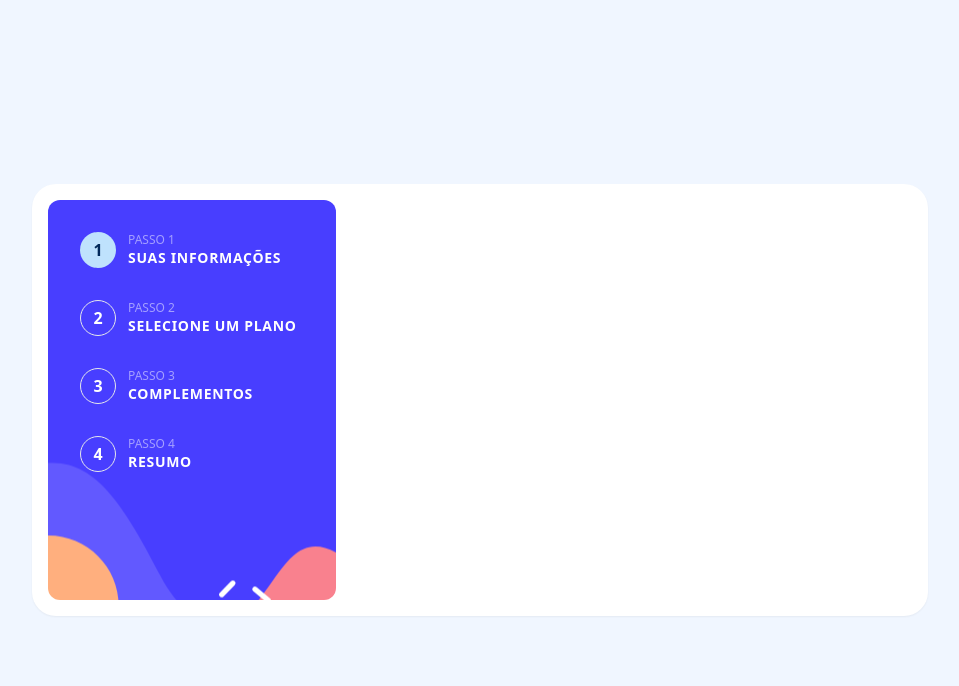
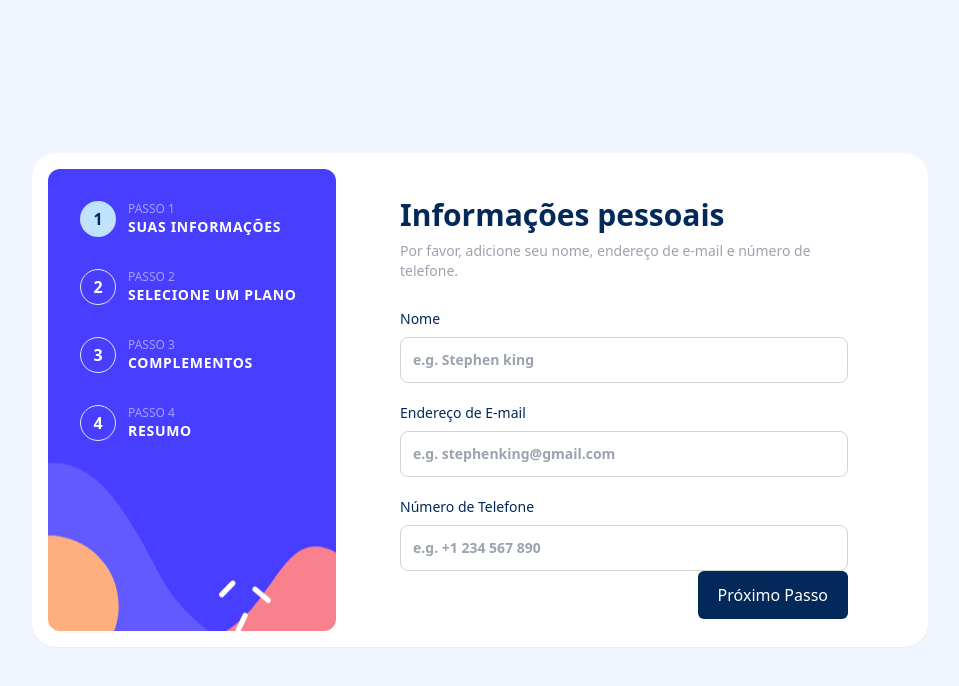
Before and after one commit to AltamiroF-22/Formul-rio-Multietapas, a Nuxt app: page / in a window 1280 px wide. Shown: the top 686 px of the page, without its empty margins (160-1119 px from the left). Built offline with nearby package versions, Linux system fonts and the light colour scheme.

Commit message:
formheader, button, input components added and others things

```diff
--- /dev/null
+++ b/components/Button.vue
@@ -0,0 +1,22 @@
+<template>
+  <button
+    @click="emit('action')"
+    :class="[
+      'py-3 px-5 rounded-md transition',
+      primary ? 'bg-[#02295a] hover:bg-[#02295a]/90 text-white ' : 'text-gray-400 hover:text-[#02295a]',
+      confirmBtn ? 'bg-[#473dff] hover:bg-[#adbeff]' : '',
+    ]"
+  >
+    {{ placeholder }}
+  </button>
+</template>
+
+<script setup>
+defineProps({
+  placeholder: String,
+  primary: { type: Boolean, default: true },
+  confirmBtn: { type: Boolean, default: false },
+});
+
+const emit = defineEmits(['action']);
+</script>
--- /dev/null
+++ b/components/FormHeader.vue
@@ -0,0 +1,17 @@
+<template>
+  <div class="text-start">
+    <h1 class="text-[#02295a] font-bold text-3xl">
+      {{ title }}
+    </h1>
+    <p class="text-gray-400 text-sm mt-2">
+      {{ subTitle }}
+    </p>
+  </div>
+</template>
+
+<script setup>
+defineProps({
+  title: String,
+  subTitle: String,
+});
+</script>
--- /dev/null
+++ b/components/Input.vue
@@ -0,0 +1,43 @@
+<template>
+  <div>
+    <div class="flex justify-between">
+      <label :for="inputName" class="text-sm font-medium text-[#02295a]">
+        {{ label }}
+      </label>
+      <span v-if="error" class="text-red-500 text-xs font-semibold">
+        {{ errorMsg }}
+      </span>
+    </div>
+    <input
+      :id="inputName"
+      :type="inputType"
+      :name="inputName"
+      :placeholder="placeholder"
+      :value="modelValue"
+      @input="updateValue"
+      :class="[
+        'w-full text-sm p-3 border font-semibold rounded-lg focus:outline-none focus:ring-2 focus:ring-blue-500 mt-2',
+        error ? 'border-red-500' : 'border-gray-300',
+      ]"
+    />
+  </div>
+</template>
+
+<script setup>
+defineProps({
+  placeholder: String,
+  inputName: String,
+  inputType: { type: String, default: 'text' },
+  modelValue: String,
+  label: String,
+  errorMsg: String,
+  error: Boolean,
+});
+
+const emit = defineEmits();
+
+// Função para emitir o valor atualizado para o v-model
+const updateValue = (event) => {
+  emit('update:modelValue', event.target.value);
+};
+</script>
--- a/components/Step.vue
+++ b/components/Step.vue
@@ -1,7 +1,7 @@
 <template>
   <div class="flex items-center gap-3 text-white md:ml-8 md:mt-8">
     <div
-      class="w-9 h-9 rounded-full flex items-center justify-center text-md font-semibold"
+      class="w-9 h-9 rounded-full flex items-center justify-center text-md font-bold"
       :class="{
         'bg-transparent border': !active,
         'bg-[#bfe2fd] border-0 text-[#02295a]': active,
@@ -10,7 +10,7 @@
     >
       {{ stepNumber }}
     </div>
-    <div class="">
+    <div class=" hidden md:block">
       <p class="font-extralight text-white/50 text-xs">
         PASSO {{ stepNumber }}
       </p>
@@ -22,7 +22,7 @@
 <script setup>
 const props = defineProps({
   stepNumber: {
-    type: String,
+    type: Number,
   },
   stepName: {
     type: String,
--- a/pages/index.vue
+++ b/pages/index.vue
@@ -1,55 +1,218 @@
 <template>
+  <!-- Mobile -->
   <div
-    class="absolute bg-[url('/assets/images/bg-sidebar-mobile.svg')] md:hidden w-[100vw] h-[25dvh] top-0 bg-no-repeat bg-cover bg-center z-[-1]"
-  ></div>
+    class="absolute bg-[url('/assets/images/bg-sidebar-mobile.svg')] md:hidden w-[100vw] h-[25dvh] top-0 bg-no-repeat bg-cover bg-center z-[-1] flex items-center justify-center gap-5 overflow-x-auto"
+  >
+    <div v-for="step in stepsData" :key="step.stepNumber" class="mb-16">
+      <Step
+        :stepName="step.stepName"
+        :stepNumber="step.stepNumber"
+        :active="isActiveStep(step.stepNumber)"
+      />
+    </div>
+  </div>
+
   <Container>
     <div class="md:grid md:grid-cols-3">
+      <!-- Sidebar Desktop -->
       <div
         class="hidden md:bg-[url('/assets/images/bg-sidebar-desktop.svg')] bg-no-repeat bg-center bg-cover rounded-xl md:flex flex-col"
       >
-        <Step
-          stepName="SUAS INFORMAÇÕES"
-          stepNumber="1"
-          :active="isYourInfoActive"
-        />
-        <Step
-          stepName="SELECIONE UM PLANO"
-          stepNumber="2"
-          :active="isSelectPlanActive"
-        />
-        <Step stepName="COMPLEMENTOS" stepNumber="3" :active="isAddOnsActive" />
-        <Step stepName="RESUMO" stepNumber="4" :active="isSummaryActive" />
+        <div v-for="step in stepsData" :key="step.stepNumber">
+          <Step
+            :stepName="step.stepName"
+            :stepNumber="step.stepNumber"
+            :active="isActiveStep(step.stepNumber)"
+          />
+        </div>
       </div>
-      <div class="col-span-2 flex items-center justify-center flex-col">
-        <div class="min-h-[50vh]"></div>
+
+      <!-- Conteúdo -->
+      <div class="col-span-2 flex items-center flex-col p-7">
+        <div class="flex flex-col justify-between min-h-[45vh] w-full md:px-9">
+          <!-- STEP 1 -->
+          <div v-if="step.valueOf() === 1">
+            <FormHeader
+              title="Informações pessoais"
+              subTitle=" Por favor, adicione seu nome, endereço de e-mail e número de
+              telefone."
+            />
+            <div class="flex flex-col gap-5 mt-7">
+              <!-- Input text => name -->
+              <Input
+                v-model="name"
+                inputName="name"
+                inputType="text"
+                placeholder="e.g. Stephen king"
+                label="Nome"
+                :error="!!nameError"
+                :errorMsg="nameError"
+              />
+              <!-- Input E-mail -->
+              <Input
+                v-model="email"
+                inputName="email"
+                inputType="email"
+                placeholder="e.g. stephenking@gmail.com"
+                label="Endereço de E-mail"
+                :error="!!emailError"
+                :errorMsg="emailError"
+              />
+              <!-- Input Text => phone number -->
+              <Input
+                v-model="phoneNumber"
+                inputName="phonenumber"
+                inputType="text"
+                placeholder="e.g. +1 234 567 890"
+                label="Número de Telefone"
+                :error="!!phoneNumberError"
+                :errorMsg="phoneNumberError"
+              />
+            </div>
+          </div>
+
+          <!-- STEP 2 -->
+          <div v-if="step.valueOf() === 2">
+            <FormHeader
+              title="Selecione seu plano"
+              subTitle="Você tem opção de contas mensais ou anuais."
+            />
+          </div>
+          <!-- STEP 3 -->
+          <div v-if="step.valueOf() === 3">
+            <FormHeader
+              title="Complementos"
+              subTitle="Complementos ajudam a você a ganhar mais experiência."
+            />
+          </div>
+          <!-- STEP 4 -->
+          <div v-if="step.valueOf() === 4">
+            <FormHeader
+              title="Finalizando"
+              subTitle="Verifique se tudo está OK antes de confirmar."
+            />
+          </div>
+
+          <!-- -------------------------------------- -->
+
+          <div class="relative mb-8">
+            <Button
+              v-if="step.valueOf() > 1"
+              class="absolute left-0"
+              placeholder="Voltar"
+              :primary="false"
+              @action="onBack"
+            />
+            <Button
+              v-if="step.valueOf() !== 4"
+              class="absolute right-0"
+              placeholder="Próximo Passo"
+              @action="validation"
+            />
+            <Button
+              v-if="step.valueOf() === 4"
+              class="absolute right-0"
+              placeholder="Confirmar"
+              :confirmBtn="true"
+              @action="validation"
+            />
+          </div>
+        </div>
       </div>
     </div>
   </Container>
 </template>
 
 <script setup lang="ts">
-import { ref, computed } from "vue";
+import { ref } from "vue";
 
+// Definição dos passos
+const stepsData = [
+  { stepName: "SUAS INFORMAÇÕES", stepNumber: 1 },
+  { stepName: "SELECIONE UM PLANO", stepNumber: 2 },
+  { stepName: "COMPLEMENTOS", stepNumber: 3 },
+  { stepName: "RESUMO", stepNumber: 4 },
+];
+const bodyContent = ref();
+
+// Enum com os passos começando em 1
 enum STEPS {
-  YOUR_INFO = 0,
-  SELECT_PLAN = 1,
-  ADD_ONS = 2,
-  SUMMARY = 3,
+  YOUR_INFO = 1,
+  SELECT_PLAN = 2,
+  ADD_ONS = 3,
+  SUMMARY = 4,
 }
 
+// Estado do passo atual
 const step = ref<STEPS>(STEPS.YOUR_INFO);
 
-// ver uma maneira melhor dps
-const isYourInfoActive = computed(() => step.value === STEPS.YOUR_INFO);
-const isSelectPlanActive = computed(() => step.value === STEPS.SELECT_PLAN);
-const isAddOnsActive = computed(() => step.value === STEPS.ADD_ONS);
-const isSummaryActive = computed(() => step.value === STEPS.SUMMARY);
+// Estado dos inputs
+const name = ref("");
+const email = ref("");
+const phoneNumber = ref("");
 
+// Erros dos inputs
+const nameError = ref("");
+const emailError = ref("");
+const phoneNumberError = ref("");
+
+const validation = () => {
+  if (step.value === 1) {
+    emailValidation();
+    nameValidation();
+    phoneNumberValidation();
+
+    if (
+      nameError.value.length ||
+      emailError.value.length ||
+      phoneNumberError.value.length > 0
+    )
+      return;
+
+    onNext();
+  } else if (step.value === 2) {
+    onNext();
+  } else if (step.value === 3) {
+    onNext();
+  } else if (step.value === 4) {
+    alert("confirmou");
+  }
+};
+
+// Função de validação do e-mail
+const emailValidation = () => {
+  const emailPattern = /^[^\s@]+@[^\s@]+\.[^\s@]+$/;
+
+  if (email.value === "") {
+    emailError.value = "O e-mail é obrigatório.";
+  } else if (!emailPattern.test(email.value)) {
+    emailError.value = "E-mail inválido.";
+  } else {
+    emailError.value = "";
+  }
+};
+
+const nameValidation = () => {
+  name.value.trim() === ""
+    ? (nameError.value = "O nome é obrigatório.")
+    : (nameError.value = "");
+};
+
+const phoneNumberValidation = () => {
+  phoneNumber.value.trim() === ""
+    ? (phoneNumberError.value = "O número de telefone é obrigatório.")
+    : (phoneNumberError.value = "");
+};
+
+// Verifica se o passo está ativo
+const isActiveStep = (stepNumber: number) => step.value === stepNumber;
+
+// Funções de navegação entre os passos
 const onBack = () => {
-  step.value = (step.value - 1) as STEPS;
+  if (step.value > 1) step.value = (step.value - 1) as STEPS;
 };
 
 const onNext = () => {
-  step.value = (step.value + 1) as STEPS;
+  if (step.value < 4) step.value = (step.value + 1) as STEPS;
 };
 </script>
```
